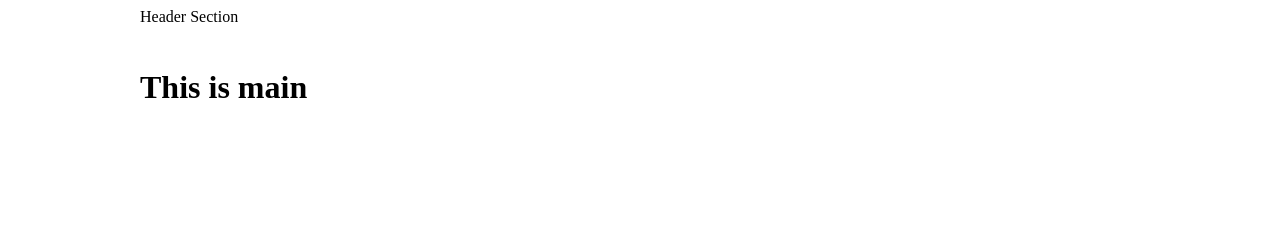
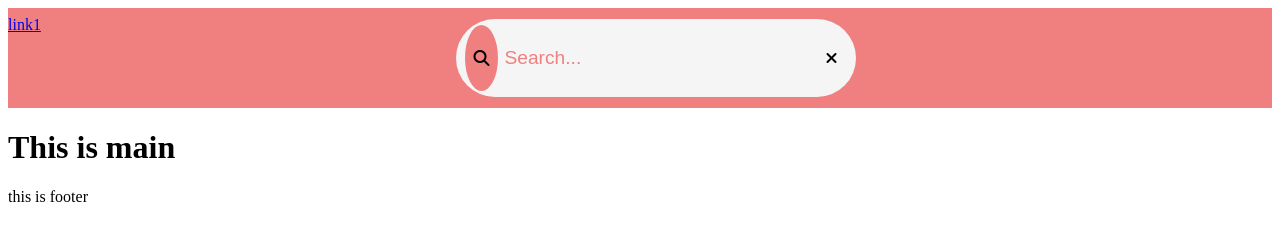
Before and after one commit to pickyprince/tokidi, a website: page public/index.html in a window 1280 px wide. Drawn offline with Linux system fonts and the light colour scheme.

Commit message:
Header styles added

```diff
--- a/package.json
+++ b/package.json
@@ -4,7 +4,8 @@
   "description": "Pure javascript project",
   "main": "index.js",
   "scripts": {
-    "start": ""
+    "start": "node app",
+    "dev": "nodemon app"
   },
   "repository": {
     "type": "git",
@@ -16,6 +17,7 @@
   "author": "Chanhee Jeong",
   "license": "ISC",
   "dependencies": {
-    "express": "^4.17.1"
+    "express": "^4.17.1",
+    "nodemon": "^2.0.12"
   }
 }
--- a/public/index.html
+++ b/public/index.html
@@ -1,22 +1,30 @@
+<!DOCTYPE html>
 <html lang="en">
   <head>
     <meta charset="UTF-8" />
     <meta http-equiv="X-UA-Compatible" content="IE=edge" />
     <meta name="viewport" content="width=device-width, initial-scale=1.0" />
     <link rel="icon" href="./favicon.ico" type="image/x-icon" >
-    <link rel="stylesheet" href="../src/assets/styles/index-grid.css">
-    <link rel="stylesheet" href="../src/assets/styles/main.css">
-    <title>Document</title>
+    <link rel="stylesheet" href="src/assets/styles/index-grid.css">
+    <link rel="stylesheet" href="src/assets/styles/main.css">
+    <link rel="stylesheet" href="src/assets/styles/header-style.css">
+    <script src="https://kit.fontawesome.com/a076d05399.js"></script>
+    <title>Tokidi-0.1.0</title>
   </head>
   <body>
       <header>
-          Header Section
+        <a href="#">link1</a>
+        <form action="" class="search-box-wrapper">
+          <input type="text" class="search-text-box" placeholder="Search..."name="header_search">
+          <div class="search-button"><i class="fas fa-search"></i></div>
+          <div class="reset-button"><i class="fas fa-times"></i></div>
+        </form>
       </header>
       <main>
-          <h1>This is main</h1>
+        <h1>This is main</h1>
       </main>
       <footer>
-
+        this is footer
       </footer>
   </body>
 </html>
--- /dev/null
+++ b/public/src/assets/styles/header-style.css
@@ -0,0 +1,44 @@
+
+.search-box-wrapper{
+    display: grid;
+    grid-template-columns: minmax(auto, 50px) minmax(auto, 300px) minmax(auto, 50px);
+    grid-template-rows: 90%;
+    align-items: center;
+    justify-content: center;
+    align-content: center;
+}
+.search-box-wrapper input{
+    border: none;
+    outline: none;
+    padding-right: 4.5%;
+    padding-left: 12%;
+    height:100%;
+    grid-column: 1/4;
+    grid-row: 1/2;
+    font-size: 1.2rem;
+    border-radius:40px;
+    background-color: whitesmoke;
+}
+.search-box-wrapper ::placeholder{
+    color: lightcoral
+}
+.search-button{
+    display: grid;
+    background-color: lightcoral;
+    border-radius: 90%;
+    height: 85%;
+    width: 65%;
+    grid-row: 1/2;
+    grid-column: 1/2;
+    align-self: center;
+    justify-self: center;
+    justify-content: center;
+    align-content: center;
+}
+.reset-button{
+    display: grid;
+    grid-row: 1/2;
+    grid-column: 3/4;
+    justify-content: center;
+    align-content: center;
+}
--- /dev/null
+++ b/public/src/assets/styles/index-grid.css
@@ -0,0 +1,5 @@
+body{
+    display: grid;
+    grid-template-columns: 1fr;
+    grid-template-rows: minmax(auto, 100px);
+}
--- /dev/null
+++ b/public/src/assets/styles/main.css
@@ -0,0 +1,24 @@
+header{
+    display: grid;
+    grid-template-columns: minmax(auto, 400px) minmax(auto, 1600px) minmax(auto, 400px);
+    grid-template-rows: 85%;
+    background-color: lightcoral;
+    justify-content: center;
+    align-content: center;
+}
+main{
+    display: grid;
+    grid-template-columns: minmax(auto, 2400px);
+    align-self: center;
+    justify-self: center;
+    align-content: center;
+    justify-content: center;
+}
+footer{
+    display: grid;
+    grid-template-columns: minmax(auto, 2400px);
+    align-content: center;
+    justify-content: center;
+    align-content: center;
+    justify-content: center;
+}
--- a/src/assets/styles/index-grid.css
+++ /dev/null
@@ -1,7 +0,0 @@
-body{
-    display: grid;
-    grid-template-columns: minmax(600px, 1000px);
-    grid-template-rows: 5% 90% 5%;
-    align-content: center;
-    justify-content: center;
-}
```
Also changed, not shown: app.js (added, +7 -0 lines), public/src/views/home.html (renamed from src/views/login.html, +1 -0 lines), public/src/views/login.html (added, +12 -0 lines), middleware/api/tokidi.api.js (added), middleware/routes/router.js (added), public/src/assets/components/nav-bar.js (added), public/src/assets/scripts/index.js (added), router.js (added), src/assets/scripts/index.js (deleted), src/assets/styles/main.css (deleted), 1 other file.
